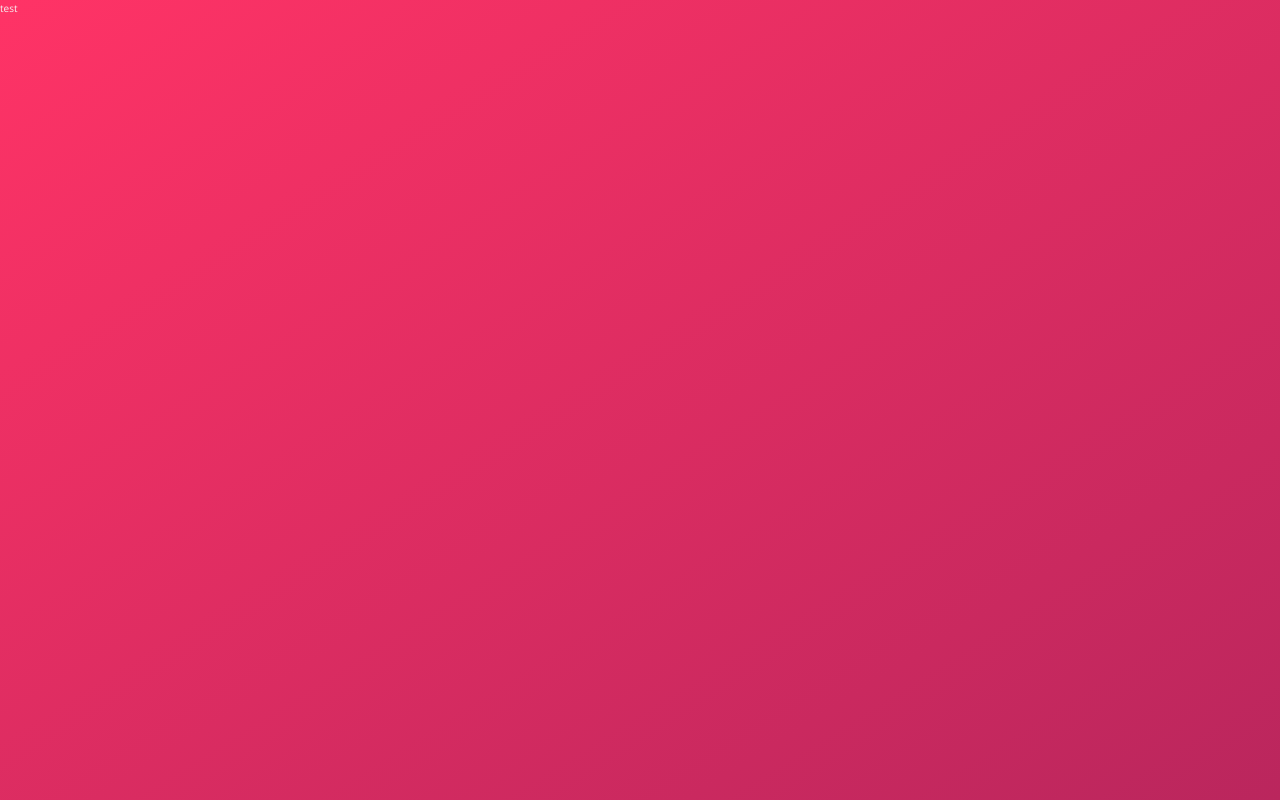
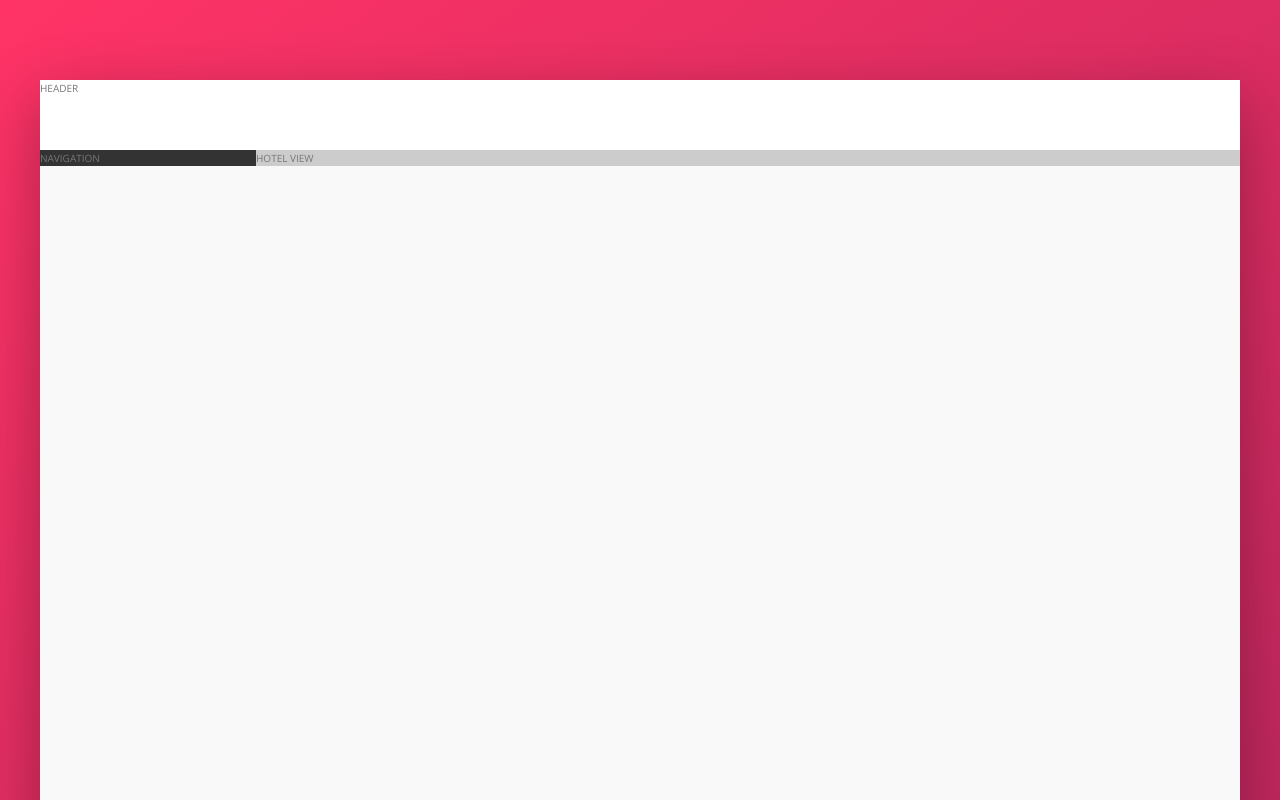
Before and after one commit to MigzRuiz/Trillo, a website: page index.html in a window 1280 px wide. Shown: the top 800 px of the page. Drawn offline with nearby package versions, Linux system fonts and the light colour scheme.

Commit message:
Adding basic layout

```diff
--- a/index.html
+++ b/index.html
@@ -11,6 +11,18 @@
         <title>trillo &mdash; Your all-in-one booking app</title>
     </head>
     <body>
-        test
+        <div class="container">
+            <header class="header">
+                HEADER
+            </header>
+            <div class="content">
+                <nav class="sidebar">
+                    NAVIGATION
+                </nav>
+                <main class="hotel-view">
+                    HOTEL VIEW
+                </main>
+            </div>
+        </div>
     </body>
 </html>
--- a/sass/abstracts/_variables.scss
+++ b/sass/abstracts/_variables.scss
@@ -1,5 +1,6 @@
 // CSS PROPERTIES //
 :root {
+    // COLORS //
     --color-primary:       #eb2f64;
     --color-primary-light: #FF3366;
     --color-primary-dark:  #BA265D;
@@ -12,4 +13,10 @@
     --color-grey-dark-1: #333;
     --color-grey-dark-2: #777;
     --color-grey-dark-3: #999;
+
+    --color-black: #000;
+    --color-white: #fff;
+
+    // TEMPLATES //
+    --shadow-dark: 0 2rem 6rem rgba(0,0,0, .3);//X-Axis Y-Axis Blur (Color, opacity)
 }
--- a/sass/base/_base.scss
+++ b/sass/base/_base.scss
@@ -16,10 +16,6 @@ html {
 }
 
 body {
-    font-family: 'Open Sans', sans-serif;
-    font-weight: 400;
-    line-height: 1.6;
-    color: var(--color-grey-light-2);
     background-image: linear-gradient(to right bottom, var(--color-primary-light), var(--color-primary-dark));
     background-size: cover;
     background-repeat: no-repeat;
--- a/sass/layout/_layout.scss
+++ b/sass/layout/_layout.scss
@@ -0,0 +1,27 @@
+.container {
+    max-width: 120rem; //Setting the width to max-width so it can decrease if there's no more space
+    margin: 8rem auto; //Centering the container inside its parent element which is the body
+    background-color: var(--color-grey-light-1); //Setting the color
+    box-shadow: var(--shadow-dark);
+
+    min-height: 80rem;  //temporary
+
+    .header {
+        height: 7rem;
+        background-color: var(--color-white);
+        border-bottom: var(--color-grey-light-2);
+    }
+    .content {
+        display:flex;   //To set sidebar and hotelview side by side, we're gonna use flex
+
+        .sidebar {
+            flex: 0 0 18%; //flex-grow flex-shrink flex-basis => Basically we are saying, we don't want it to grow or shrink, just                   always 18%
+            background-color: var(--color-grey-dark-1);
+        }
+        .hotel-view {
+            background-color: var(--color-grey-light-4);
+
+            flex: 1; //We want it to grow as much as it can, automatically
+        }
+    }
+}
--- a/sass/main.scss
+++ b/sass/main.scss
@@ -1,4 +1,8 @@
 @import 'abstracts/variables';
+
 @import 'base/base';
+@import 'base/typography';
+
 @import 'components/components';
+
 @import 'layout/layout';
```
Also changed, not shown: css/style.css.
